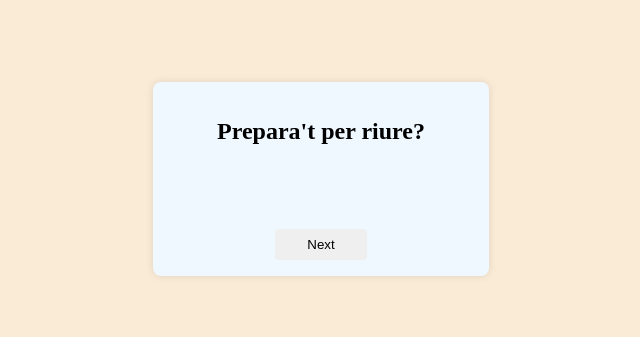
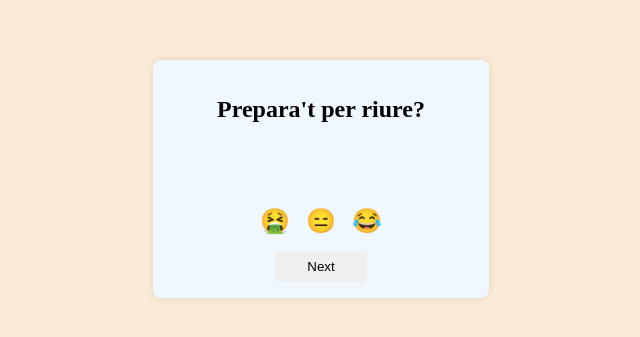
Before and after one commit to guifreribas/sprint4, a website: page index.html in a window 1280 px wide. Shown: the part 229-566 px from the top of the page, without its empty margins (327-967 px from the left). Drawn offline with Linux system fonts and the light colour scheme; no server answers.

Commit message:
exercici 3

```diff
--- a/index.css
+++ b/index.css
@@ -32,3 +32,24 @@ button:hover {
     cursor: pointer;
     background-color: rgba(0, 0, 0, 0.1);
 }
+
+.valorationSection {
+    display: flex;
+    flex-direction: row;
+    gap: 16px;
+}
+
+.emojiBtn {
+    font-size: 24px;
+    padding: 0;
+    margin: 0;
+    border-radius: 50%;
+    width: fit-content;
+    height: auto;
+    background-color: transparent;
+}
+
+.emojiBtn:hover {
+    background-color: transparent;
+    text-shadow: 0 0 8px rgba(0, 0, 0, 0.3);
+}
--- a/index.html
+++ b/index.html
@@ -13,6 +13,11 @@
     <article>
         <h1>Prepara't per riure?</h1>
         <p id="joke"></p>
+        <section class="valorationSection">
+            <button class="emojiBtn" onclick="jokeValoration(1)">🤮</button>
+            <button class="emojiBtn" onclick="jokeValoration(2)">😑</button>
+            <button class="emojiBtn" onclick="jokeValoration(3)">😂</button>
+        </section>
         <button id="nextJokeBtn">Next</button>
     </article>
 </body>
--- a/index.js
+++ b/index.js
@@ -8,8 +8,16 @@ var __awaiter = (this && this.__awaiter) || function (thisArg, _arguments, P, ge
         step((generator = generator.apply(thisArg, _arguments || [])).next());
     });
 };
+let actualJoke = "";
+let jokeValorationData = { joke: "", score: 0, date: new Date() };
+const jokesValorations = [];
 const $nextJokeBtn = document.getElementById("nextJokeBtn");
 $nextJokeBtn === null || $nextJokeBtn === void 0 ? void 0 : $nextJokeBtn.addEventListener("click", () => {
+    if ((jokeValorationData === null || jokeValorationData === void 0 ? void 0 : jokeValorationData.score) !== 0) {
+        jokesValorations.push(jokeValorationData);
+        jokeValorationData = { joke: "", score: 0, date: new Date() };
+        console.log({ jokesValorations });
+    }
     paintJoke();
 });
 function getJoke() {
@@ -22,7 +30,8 @@ function getJoke() {
         };
         try {
             const response = yield fetch("https://icanhazdadjoke.com/", object);
-            const jokeData = yield response.json();
+            const jokeData = (yield response.json());
+            actualJoke = jokeData.joke;
             return jokeData;
         }
         catch (error) {
@@ -40,4 +49,11 @@ function paintJoke() {
         }
     });
 }
+function jokeValoration(score) {
+    jokeValorationData = {
+        joke: actualJoke,
+        score,
+        date: new Date(),
+    };
+}
 paintJoke();
```
Also changed, not shown: index.ts (+26 -1 lines).
